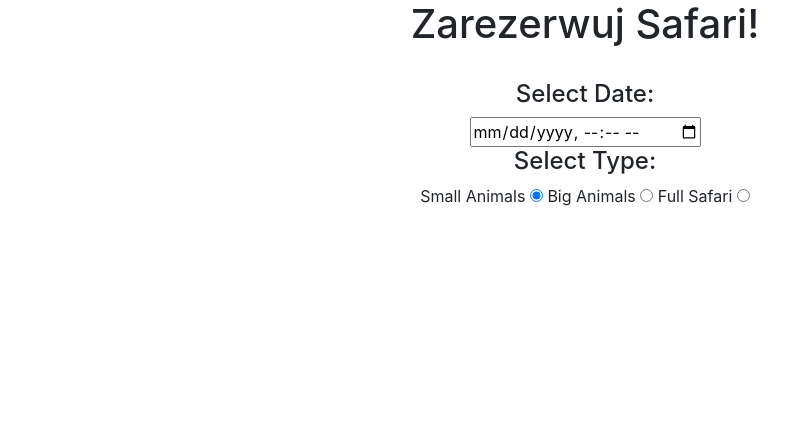
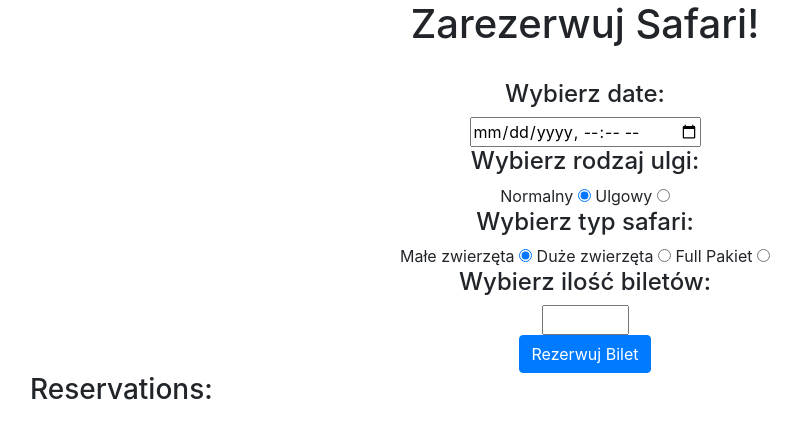
Before and after one commit to marcinwanczyk/SafariReservation, a Flask app: page / in a window 1280 px wide. Shown: the part 56-495 px from the top of the page, without its empty margins (55-856 px from the left). Run offline with Flask 2, Linux system fonts and the light colour scheme; a user stored in the database is signed in; some libraries are stand-ins or nearby versions.

Commit message:
zmiany zmiany zmiany

```diff
--- a/website/templates/home.html
+++ b/website/templates/home.html
@@ -1,13 +1,13 @@
 {% extends "base.html" %} {% block title %}Home{% endblock %} {% block content
 %}
 <h1 align="center">Zarezerwuj Safari!</h1>
-<ul class="list-group list-group-flush" id="notes">
-  {% for note in user.notes %}
+<!-- <ul class="list-group list-group-flush" id="notes"> -->
+  <!-- {% for note in user.notes %} -->
   <li class="list-group-item">
-    {{ note.data }}
-    <button type="button" class="close" onClick="deleteNote({{ note.id }})">
-      <span aria-hidden="true">&times;</span>
-    </button>
+    <!-- {{ note.data }} -->
+    <!-- <button type="button" class="close" onClick="deleteNote({{ note.id }})"> -->
+      <!-- <span aria-hidden="true">&times;</span> -->
+    <!-- </button> -->
   </li>
   {% endfor %}
 </ul>
@@ -16,20 +16,50 @@
   <br />
   <div align="center">
     <h4>
-      Select Date:
+      Wybierz date:
       </h4>
-    <input type="datetime-local" id="Test_DatetimeLocal">
+    <input type="datetime-local" id="date_safari" name="date_safari">
     <h4>
-      Select Type:
+      Wybierz rodzaj ulgi:
+      </h4>
+      Normalny
+      <input type="radio" checked = "true" name="package1">
+      Ulgowy
+      <input type="radio"  name="package1">
+    <h4>
+      Wybierz typ safari:
       </h4>
 
-      Small Animals
-      <input type="radio" checked=true name="package">
-      Big Animals
-      <input type="radio"  name="package">
-      Full Safari
-      <input type="radio" name="package">
-    <!-- <button type="submit" class="btn btn-primary">Add Note</button> -->
+      Małe zwierzęta
+      <input type="radio" checked = "true" name="package2">
+      Duże zwierzęta
+      <input type="radio"  name="package2">
+      Full Pakiet
+      <input type="radio" name="package2">
+
+      <h4>
+        Wybierz ilość biletów:
+        </h4>
+
+        <input type="number" min="1" max="10" name="package3">
+
+      <div align="center"><button type="submit" class="btn btn-primary" >Rezerwuj Bilet</button>
+      </div>
   </div>
 </form>
+
+<body>
+  <h3>Reservations:</h3>
+  <br>
+  <table>
+     {% for data in reservations %}
+     <tbody>
+        <td>{{data.id}}</td>
+        <td>{{data.user_id}}</td>
+        <td>{{data.ticked_id}}</td>
+        <!-- <td>{{data.age}}</td> -->
+     </tbody>
+     {% endfor%}
+  </table>
+</body>
 {% endblock %}
```
